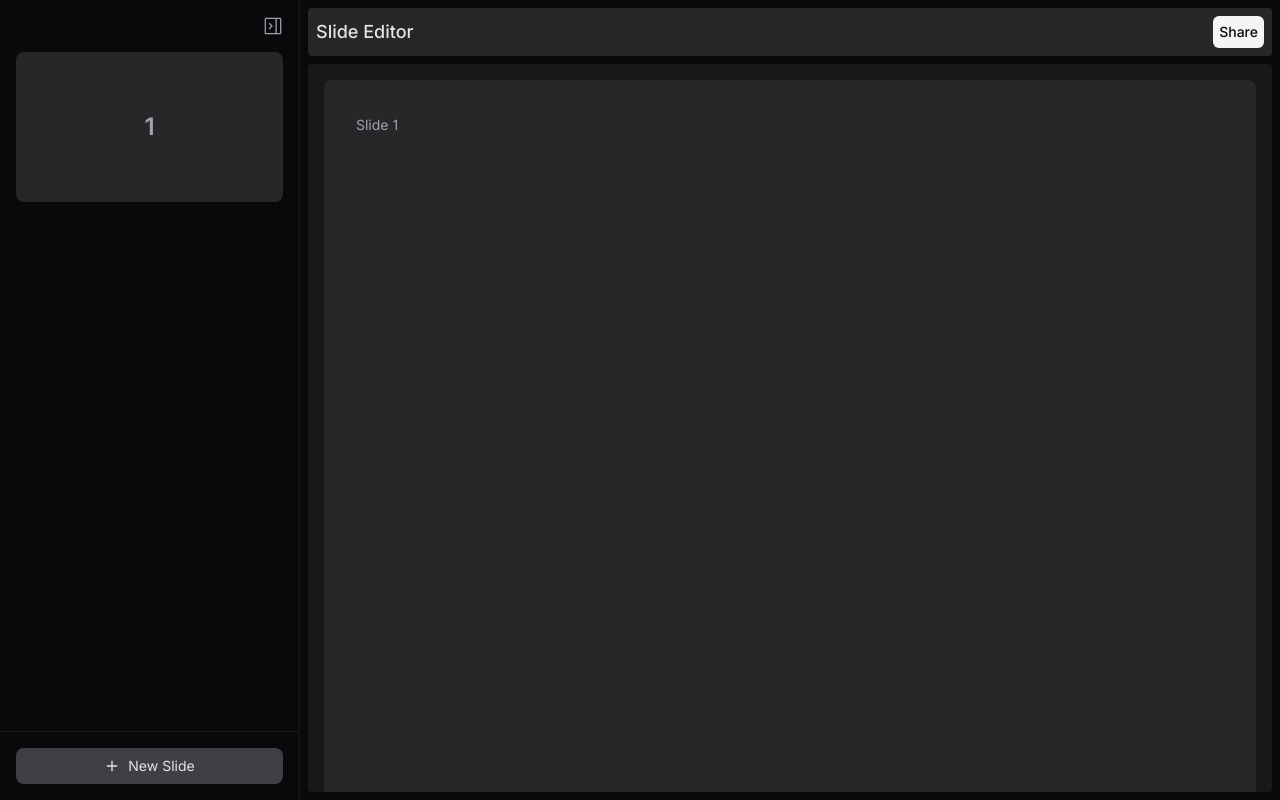
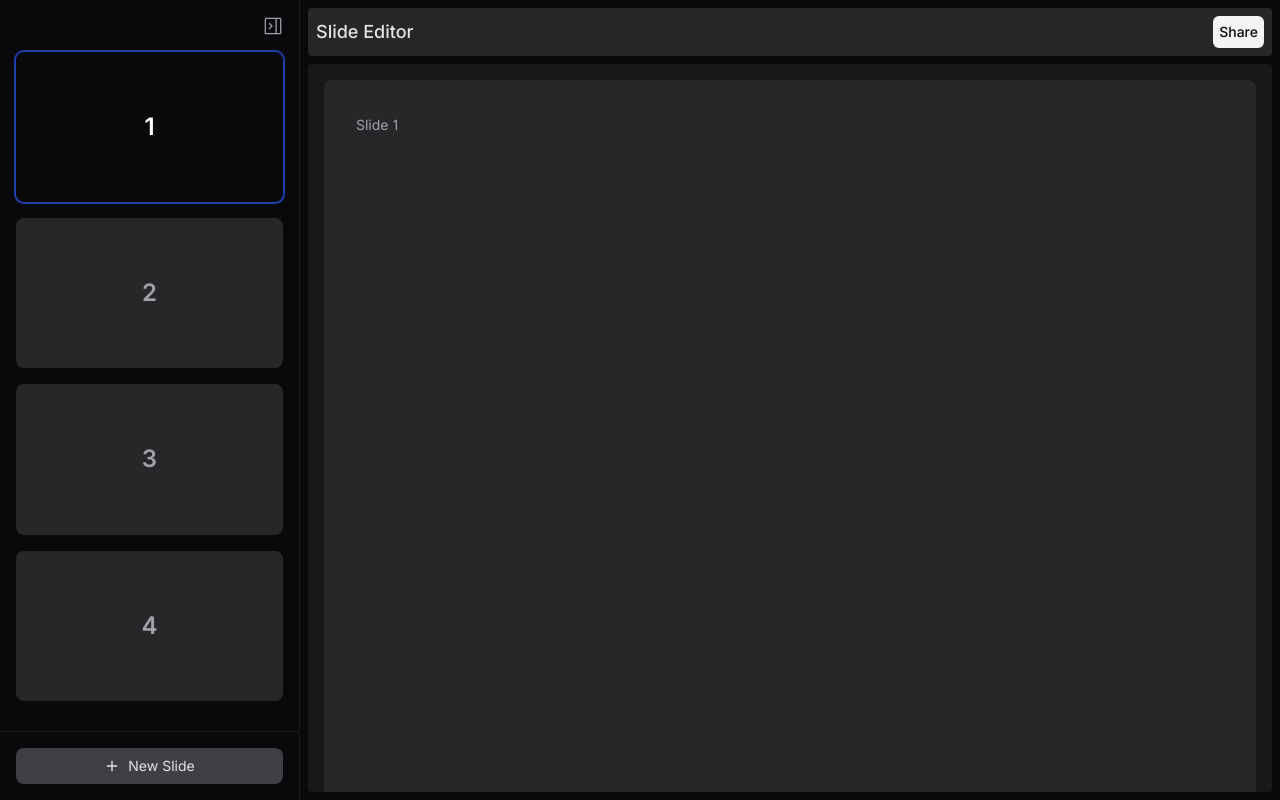
Before and after one commit to devanSAGA/slide-editor, a React (Vite) app: page / in a window 1280 px wide. Built offline with nearby package versions, Linux system fonts and the light colour scheme.

Commit message:
add styling to highlight the active style

```diff
--- a/src/components/Content.tsx
+++ b/src/components/Content.tsx
@@ -3,13 +3,15 @@ import SlidesList, { SlidesListHandle } from './SlidesList';
 
 interface ContentProps {
   slides: Array<{ id: string }>;
+  activeSlideIndex: number;
+  onActiveSlideChange: (index: number) => void;
 }
 
-const Content = forwardRef<SlidesListHandle, ContentProps>(({ slides }, ref) => {
+const Content = forwardRef<SlidesListHandle, ContentProps>(({ slides, activeSlideIndex, onActiveSlideChange }, ref) => {
   return (
     <div className="flex flex-1 flex-col overflow-hidden rounded bg-zinc-900">
       <div className="overflow-auto">
-        <SlidesList ref={ref} slides={slides} />
+        <SlidesList ref={ref} slides={slides} activeSlideIndex={activeSlideIndex} onActiveSlideChange={onActiveSlideChange} />
       </div>
     </div>
   );
--- a/src/components/Sidebar.tsx
+++ b/src/components/Sidebar.tsx
@@ -7,6 +7,7 @@ interface SidebarProps {
   slides: Array<{ id: string }>;
   onAddSlide: () => void;
   onSlideClick: (index: number) => void;
+  activeSlideIndex: number;
 }
 
 export default function Sidebar({
@@ -15,6 +16,7 @@ export default function Sidebar({
   slides,
   onAddSlide,
   onSlideClick,
+  activeSlideIndex,
 }: SidebarProps) {
   return (
     <div
@@ -38,9 +40,19 @@ export default function Sidebar({
               <div
                 key={slide.id}
                 onClick={() => onSlideClick(index)}
-                className="flex aspect-video cursor-pointer items-center justify-center rounded-lg bg-zinc-800 transition-colors hover:bg-zinc-700"
+                className={`flex aspect-video cursor-pointer items-center justify-center rounded-lg transition-all ${
+                  index === activeSlideIndex
+                    ? 'ring-2 ring-blue-800'
+                    : 'bg-zinc-800 hover:bg-zinc-700'
+                }`}
               >
-                <span className="text-2xl font-semibold text-zinc-400">{index + 1}</span>
+                <span
+                  className={`text-2xl font-semibold ${
+                    index === activeSlideIndex ? 'text-white' : 'text-zinc-400'
+                  }`}
+                >
+                  {index + 1}
+                </span>
               </div>
             ))}
           </div>
--- a/src/components/Slide.tsx
+++ b/src/components/Slide.tsx
@@ -3,13 +3,18 @@ import { forwardRef } from 'react';
 interface SlideProps {
   id: string;
   number: number;
+  isActive: boolean;
+  onClick: () => void;
 }
 
-const Slide = forwardRef<HTMLDivElement, SlideProps>(({ id, number }, ref) => {
+const Slide = forwardRef<HTMLDivElement, SlideProps>(({ id, number, isActive, onClick }, ref) => {
   return (
     <div
       ref={ref}
-      className="flex min-h-[768px] w-full max-w-[1368px] flex-col rounded-lg bg-zinc-800 shadow-lg"
+      onClick={onClick}
+      className={`flex min-h-[768px] w-full max-w-[1368px] flex-col rounded-lg bg-zinc-800 shadow-lg transition-opacity duration-300 ${
+        isActive ? 'opacity-100' : 'opacity-20'
+      }`}
     >
       <div className="flex-1 p-8">
         <div className="h-full text-zinc-400">
--- a/src/components/SlideEditor.tsx
+++ b/src/components/SlideEditor.tsx
@@ -10,9 +10,11 @@ export default function SlideEditor() {
   const slideCountRef = useRef(0);
 
   const [slides, setSlides] = useState<Array<{ id: string }>>(() => {
-    const id = `${slideIdPrefix}-${slideCountRef.current++}`;
-    return [{ id }];
+    return Array.from({ length: 4 }, () => ({
+      id: `${slideIdPrefix}-${slideCountRef.current++}`,
+    }));
   });
+  const [activeSlideIndex, setActiveSlideIndex] = useState(0);
   const contentRef = useRef<SlidesListHandle>(null);
 
   const addNewSlide = () => {
@@ -21,7 +23,12 @@ export default function SlideEditor() {
   };
 
   const handleSlideClick = (index: number) => {
+    setActiveSlideIndex(index);
     contentRef.current?.scrollToSlide(index);
+  };
+
+  const handleActiveSlideChange = (index: number) => {
+    setActiveSlideIndex(index);
   };
 
   return (
@@ -32,11 +39,12 @@ export default function SlideEditor() {
         slides={slides}
         onAddSlide={addNewSlide}
         onSlideClick={handleSlideClick}
+        activeSlideIndex={activeSlideIndex}
       />
 
       <div className="flex flex-1 flex-col gap-2 overflow-hidden p-2">
         <Header />
-        <Content ref={contentRef} slides={slides} />
+        <Content ref={contentRef} slides={slides} activeSlideIndex={activeSlideIndex} onActiveSlideChange={handleActiveSlideChange} />
       </div>
     </div>
   );
--- a/src/components/SlidesList.tsx
+++ b/src/components/SlidesList.tsx
@@ -1,28 +1,77 @@
-import { useRef, useImperativeHandle, forwardRef } from 'react';
+import { useRef, useImperativeHandle, forwardRef, useEffect } from 'react';
 import Slide from './Slide';
 
 interface SlidesListProps {
   slides: Array<{ id: string }>;
+  activeSlideIndex: number;
+  onActiveSlideChange: (index: number) => void;
 }
 
 export interface SlidesListHandle {
   scrollToSlide: (index: number) => void;
 }
 
-const SlidesList = forwardRef<SlidesListHandle, SlidesListProps>(({ slides }, ref) => {
+const SlidesList = forwardRef<SlidesListHandle, SlidesListProps>(({ slides, activeSlideIndex, onActiveSlideChange }, ref) => {
   const slideRefs = useRef<(HTMLDivElement | null)[]>([]);
+  const containerRef = useRef<HTMLDivElement>(null);
+  const isProgrammaticScrollRef = useRef(false);
 
   useImperativeHandle(ref, () => ({
     scrollToSlide: (index: number) => {
+      isProgrammaticScrollRef.current = true;
       slideRefs.current[index]?.scrollIntoView({
         behavior: 'smooth',
         block: 'start',
       });
+      // Reset flag after scroll animation completes (approximately 500ms for smooth scroll)
+      setTimeout(() => {
+        isProgrammaticScrollRef.current = false;
+      }, 1000);
     },
   }));
 
+  useEffect(() => {
+    const observerOptions = {
+      root: containerRef.current?.parentElement,
+      threshold: 0.5, // Trigger when 50% of the slide is visible
+      rootMargin: '0px',
+    };
+
+    const observerCallback = (entries: IntersectionObserverEntry[]) => {
+      // Skip observation during programmatic scrolling
+      if (isProgrammaticScrollRef.current) {
+        return;
+      }
+
+      entries.forEach((entry) => {
+        if (entry.isIntersecting) {
+          const index = slideRefs.current.findIndex((el) => el === entry.target);
+          if (index !== -1 && index !== activeSlideIndex) {
+            onActiveSlideChange(index);
+          }
+        }
+      });
+    };
+
+    const observer = new IntersectionObserver(observerCallback, observerOptions);
+
+    slideRefs.current.forEach((slide) => {
+      if (slide) {
+        observer.observe(slide);
+      }
+    });
+
+    return () => {
+      observer.disconnect();
+    };
+  }, [slides.length, activeSlideIndex, onActiveSlideChange]);
+
+  const handleSlideClick = (index: number) => {
+    onActiveSlideChange(index);
+  };
+
   return (
-    <div className="flex flex-col items-center gap-4 p-4">
+    <div ref={containerRef} className="flex flex-col items-center gap-4 p-4">
       {slides.map((slide, index) => (
         <Slide
           key={slide.id}
@@ -31,6 +80,8 @@ const SlidesList = forwardRef<SlidesListHandle, SlidesListProps>(({ slides }, re
           }}
           id={slide.id}
           number={index + 1}
+          isActive={index === activeSlideIndex}
+          onClick={() => handleSlideClick(index)}
         />
       ))}
     </div>
```
